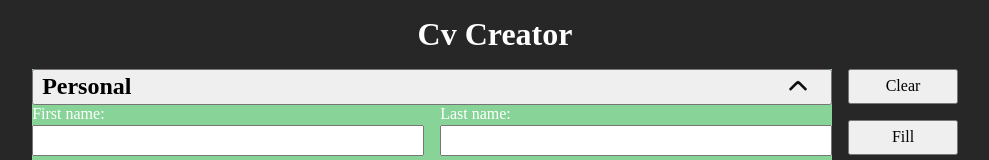
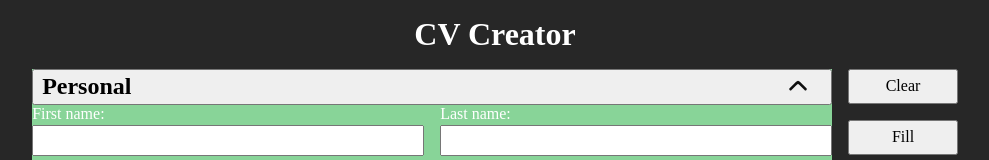
Before and after one commit to bigacz/cv-creator, a React (Vite) app: page / in a window 1280 px wide. Shown: the top 160 px of the page, without its empty margins (145-1134 px from the left). Built offline with nearby package versions, Linux system fonts and the light colour scheme.

Commit message:
change title

```diff
--- a/index.html
+++ b/index.html
@@ -4,7 +4,7 @@
     <meta charset="UTF-8" />
     <link rel="icon" type="image/svg+xml" href="/vite.svg" />
     <meta name="viewport" content="width=device-width, initial-scale=1.0" />
-    <title>Initial</title>
+    <title>CV Creator</title>
   </head>
   <body>
     <div id="root" class="root"></div>
--- a/src/App.jsx
+++ b/src/App.jsx
@@ -5,7 +5,7 @@ function App() {
   return (
     <div className="app">
       <header className="header">
-        <h1 className="header_text">Cv Creator</h1>
+        <h1 className="header_text">CV Creator</h1>
       </header>
       <CvCreator />
       <footer className="footer">
```
